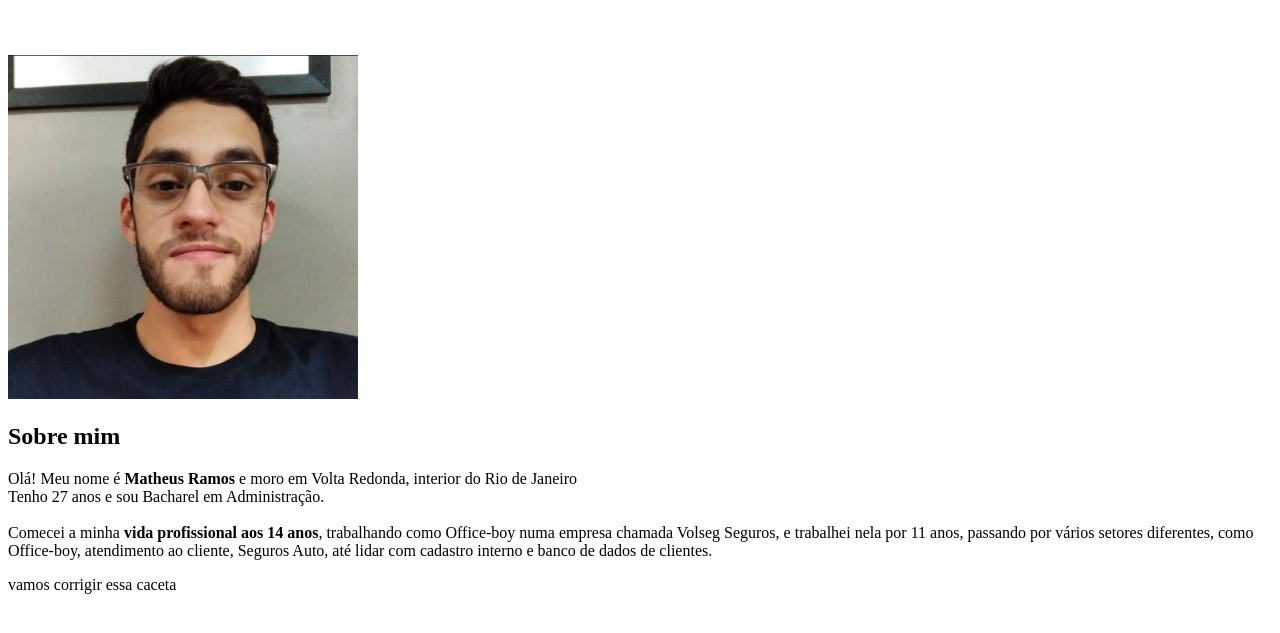
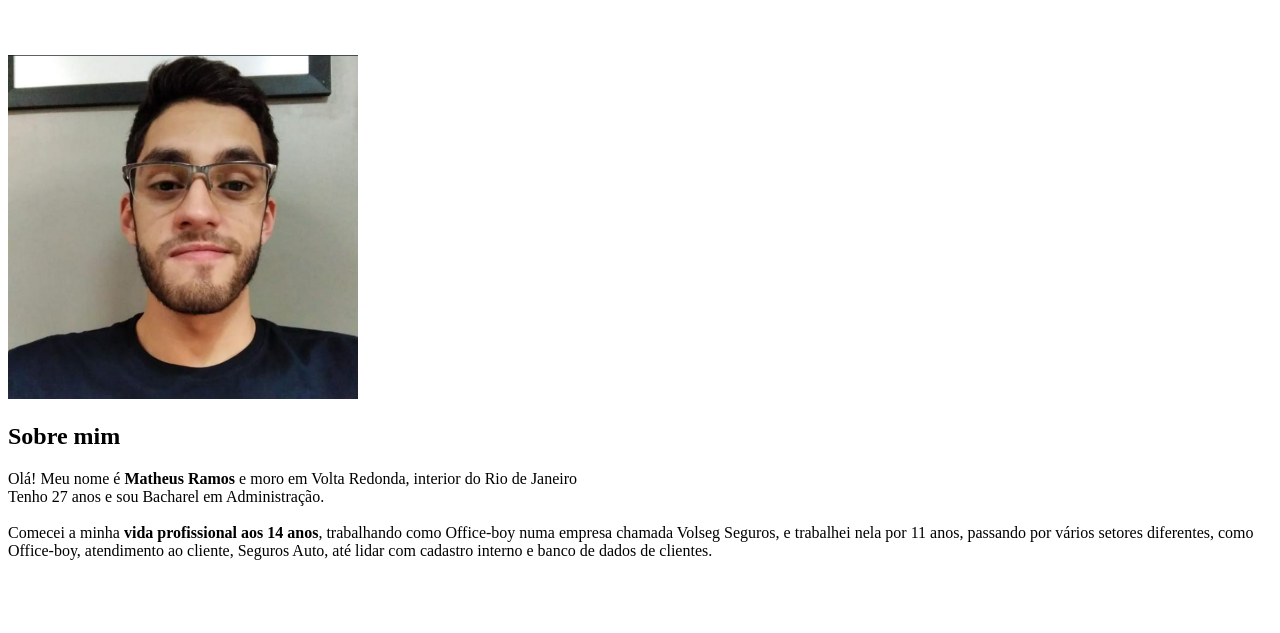
Before and after one commit to theussramos/theussramos.github.io, a plain HTML site: page index.html in a window 1280 px wide. Shown: the part 61-694 px from the top of the page. Drawn offline with Linux system fonts and the light colour scheme.

Commit message:
correções

```diff
--- a/index.html
+++ b/index.html
@@ -16,7 +16,7 @@
         Tenho 27 anos e sou Bacharel em Administração.<br><br>
         Comecei a minha <strong>vida profissional aos 14 anos</strong>, trabalhando como Office-boy numa empresa chamada Volseg Seguros, e trabalhei nela por 11 anos, passando por vários setores diferentes, como Office-boy, atendimento ao cliente, Seguros Auto, até lidar com cadastro interno e banco de dados de clientes.</p>
 
-        <p> vamos corrigir essa caceta </p>
+
 
 
 </body>
```
